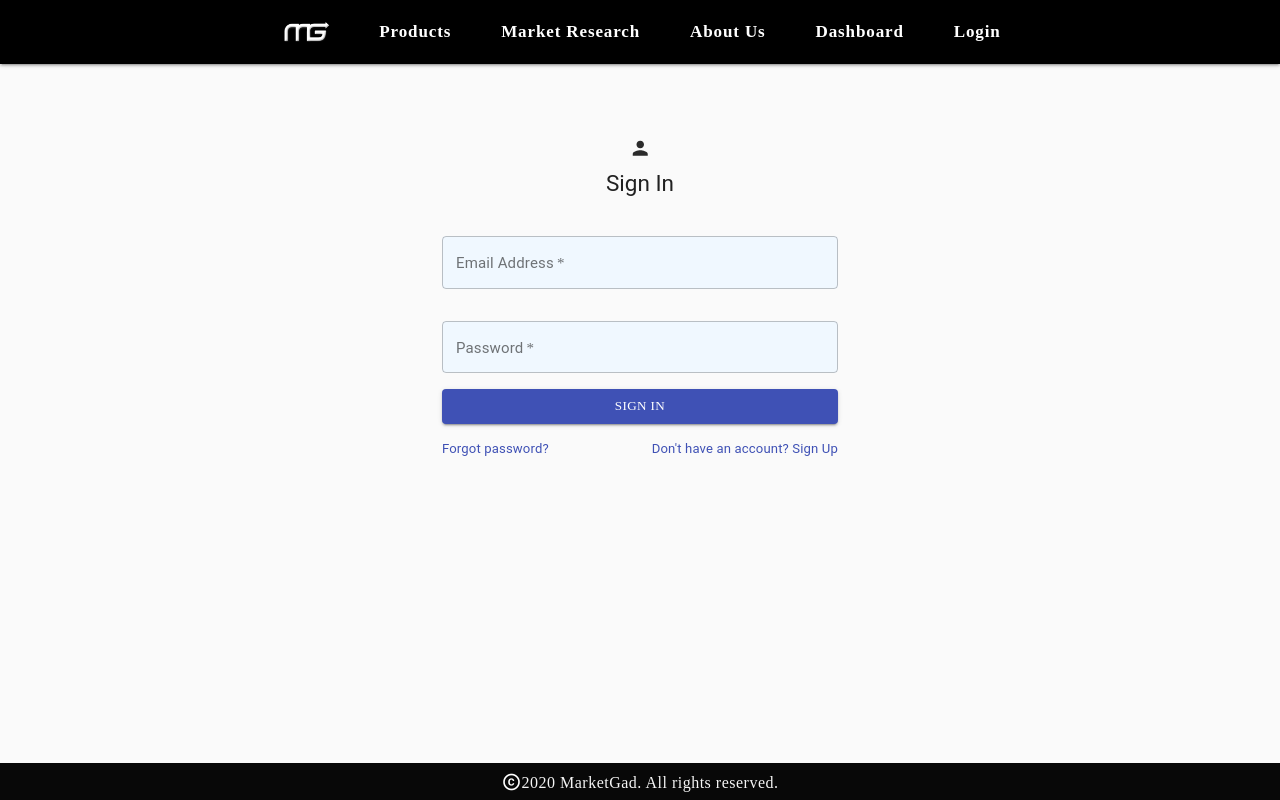
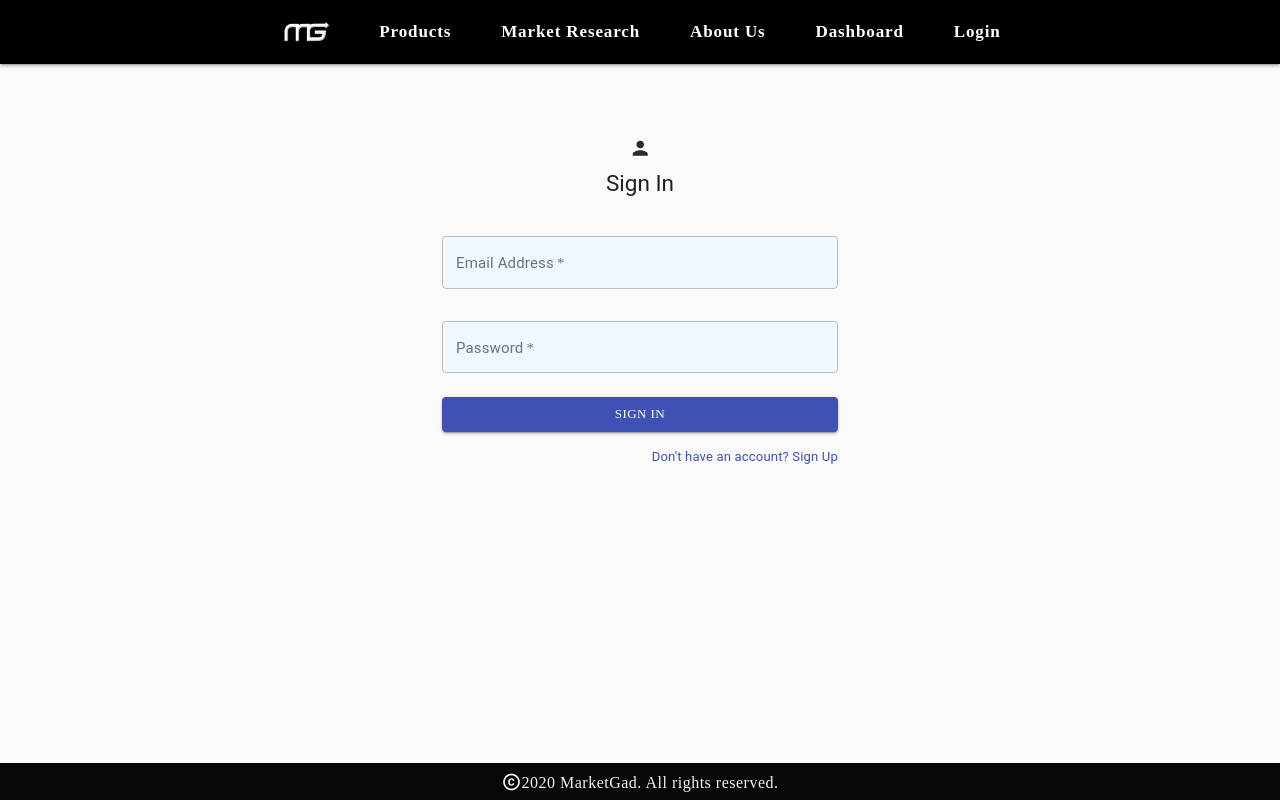
Before and after one commit to MarketGad/market-research-blog, a React (Create React App) app in the folder client/: page /signin in a window 1280 px wide. Built offline with nearby package versions, Linux system fonts and the light colour scheme; a web font is replaced by a local one.

Commit message:
alert fixed

```diff
--- a/client/src/Components/Alert.js
+++ b/client/src/Components/Alert.js
@@ -6,9 +6,10 @@ export default function Alert ({ msg, type }) {
 		() => {
 			if (msg) {
 				setShow(true);
+				window.location.reload(false);
 				setInterval(() => {
 					setShow(false);
-				}, 5000);
+				}, 3000);
 			}
 		},
 		[ msg ]
--- a/client/src/Screens/signin.js
+++ b/client/src/Screens/signin.js
@@ -32,7 +32,7 @@ const useStyles = makeStyles((theme) => ({
 		marginTop: theme.spacing(1)
 	},
 	submit: {
-		margin: theme.spacing(1, 0, 2)
+		margin: theme.spacing(2, 0, 2)
 	}
 }));
 
@@ -125,9 +125,7 @@ export default function SignIn () {
 								</Button>
 								<Grid container>
 									<Grid item xs>
-										<Link href='#' variant='body2'>
-											Forgot password?
-										</Link>
+										<Link href='#' variant='body2' />
 									</Grid>
 									<Grid item>
 										<Link href='/signup' variant='body2'>
```
